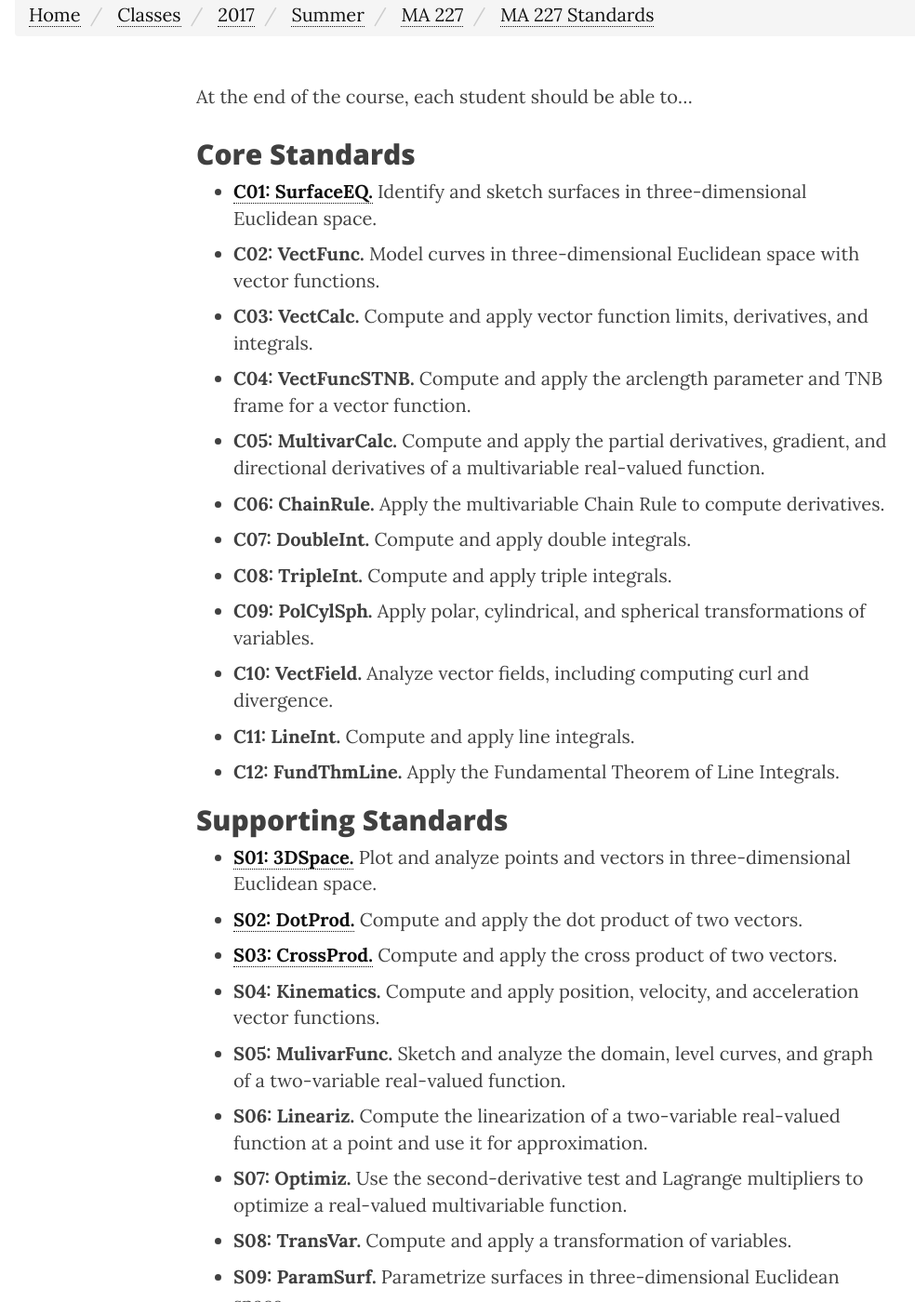
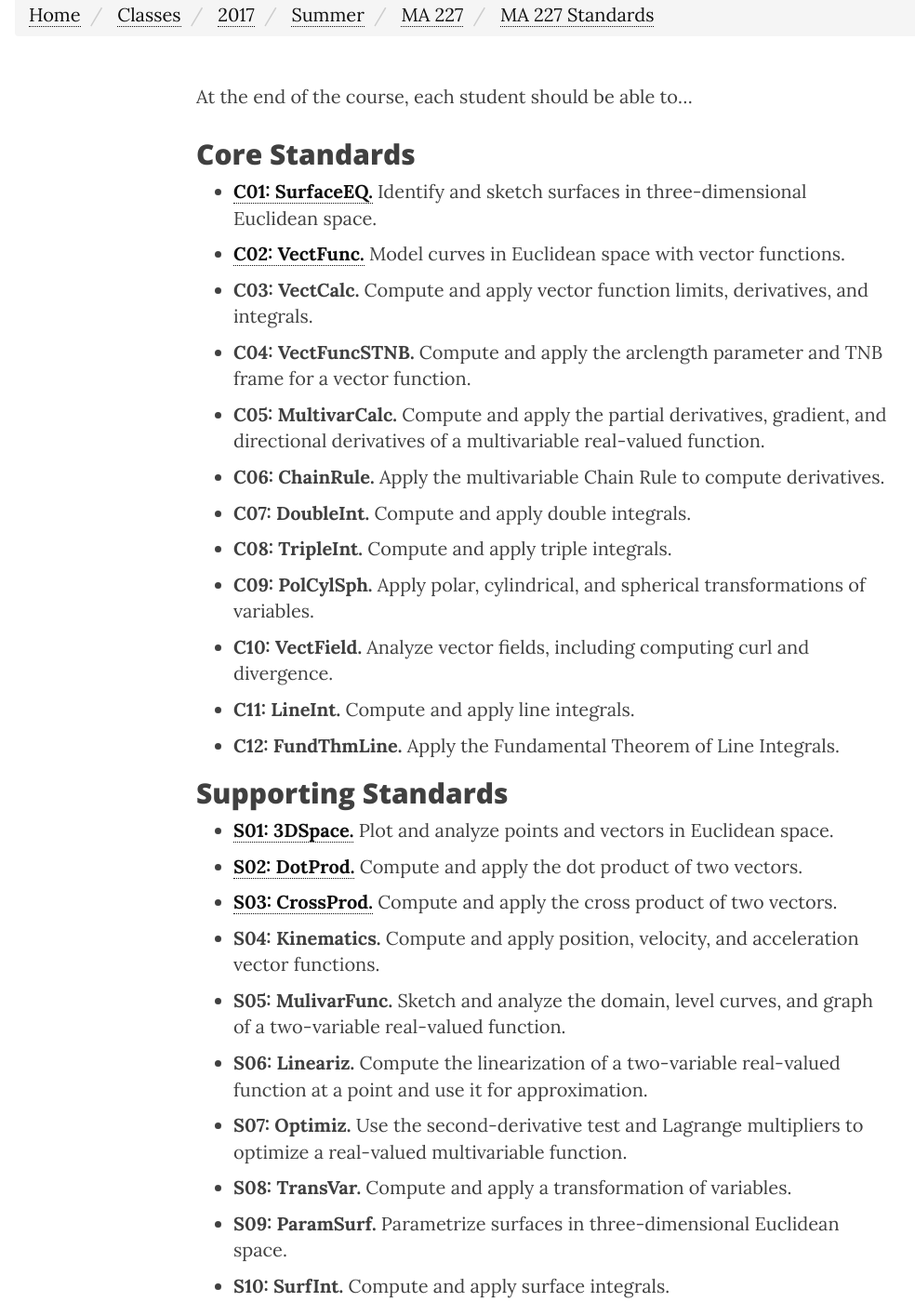
Before and after one commit to jford1906/prof.clontz.org, a Jekyll site: the page built from classes/2017/06/ma227/standards/index.md, in a window 1280 px wide and 1400 px high, scrolled down 504 px. Shown: the whole window at 93% size, without its empty margins (54-1038 px from the left). Built offline with Jekyll 4.4.1, drawn with Linux system fonts in a browser that asks for light colours; nearby versions of some CDN libraries; formulas are drawn with MathJax 3.

Commit message:
add ma227 c02

```diff
--- a/classes/2017/06/ma227/standards/index.md
+++ b/classes/2017/06/ma227/standards/index.md
@@ -8,10 +8,10 @@
 
 ## Core Standards
 
-- [**C01: SurfaceEQ.**](c01)
+- [**C01: SurfaceEQ.**](c01/)
   Identify and sketch surfaces in three-dimensional Euclidean space.
-- **C02: VectFunc.**
-  Model curves in three-dimensional Euclidean space with vector functions.
+- [**C02: VectFunc.**](c02/)
+  Model curves in Euclidean space with vector functions.
 - **C03: VectCalc.**
   Compute and apply vector function limits, derivatives, and integrals.
 - **C04: VectFuncSTNB.**
@@ -37,11 +37,11 @@
 
 ## Supporting Standards
 
-- [**S01: 3DSpace.**](s01)
-  Plot and analyze points and vectors in three-dimensional Euclidean space.
-- [**S02: DotProd.**](s02)
+- [**S01: 3DSpace.**](s01/)
+  Plot and analyze points and vectors in Euclidean space.
+- [**S02: DotProd.**](s02/)
   Compute and apply the dot product of two vectors.
-- [**S03: CrossProd.**](s03)
+- [**S03: CrossProd.**](s03/)
   Compute and apply the cross product of two vectors.
 - **S04: Kinematics.**
   Compute and apply position, velocity, and acceleration vector functions.
```
Also changed, not shown: classes/2017/06/ma227/calendar.md (+9 -9 lines), classes/2017/06/ma227/standards/c02.md (added, +44 -0 lines).
